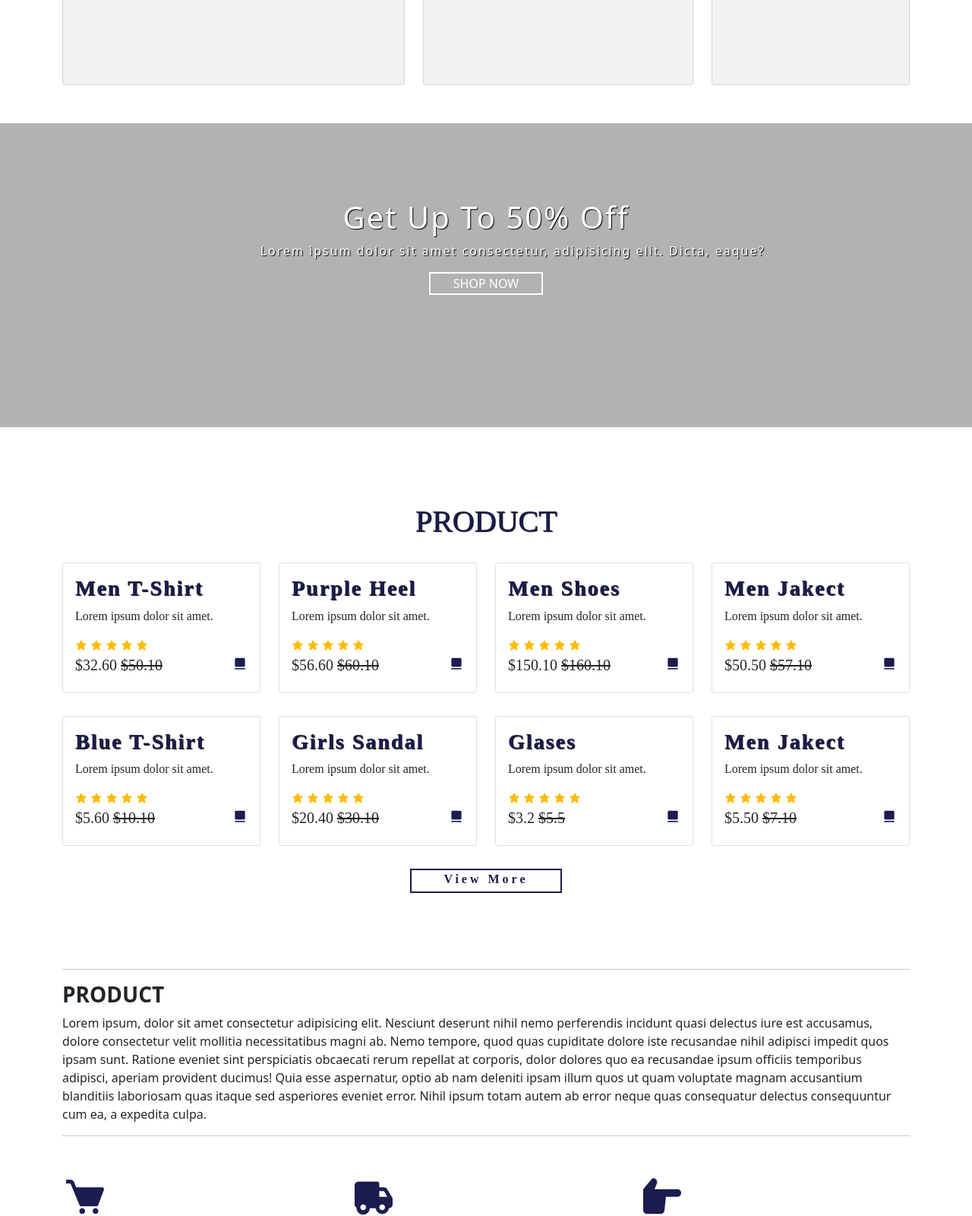
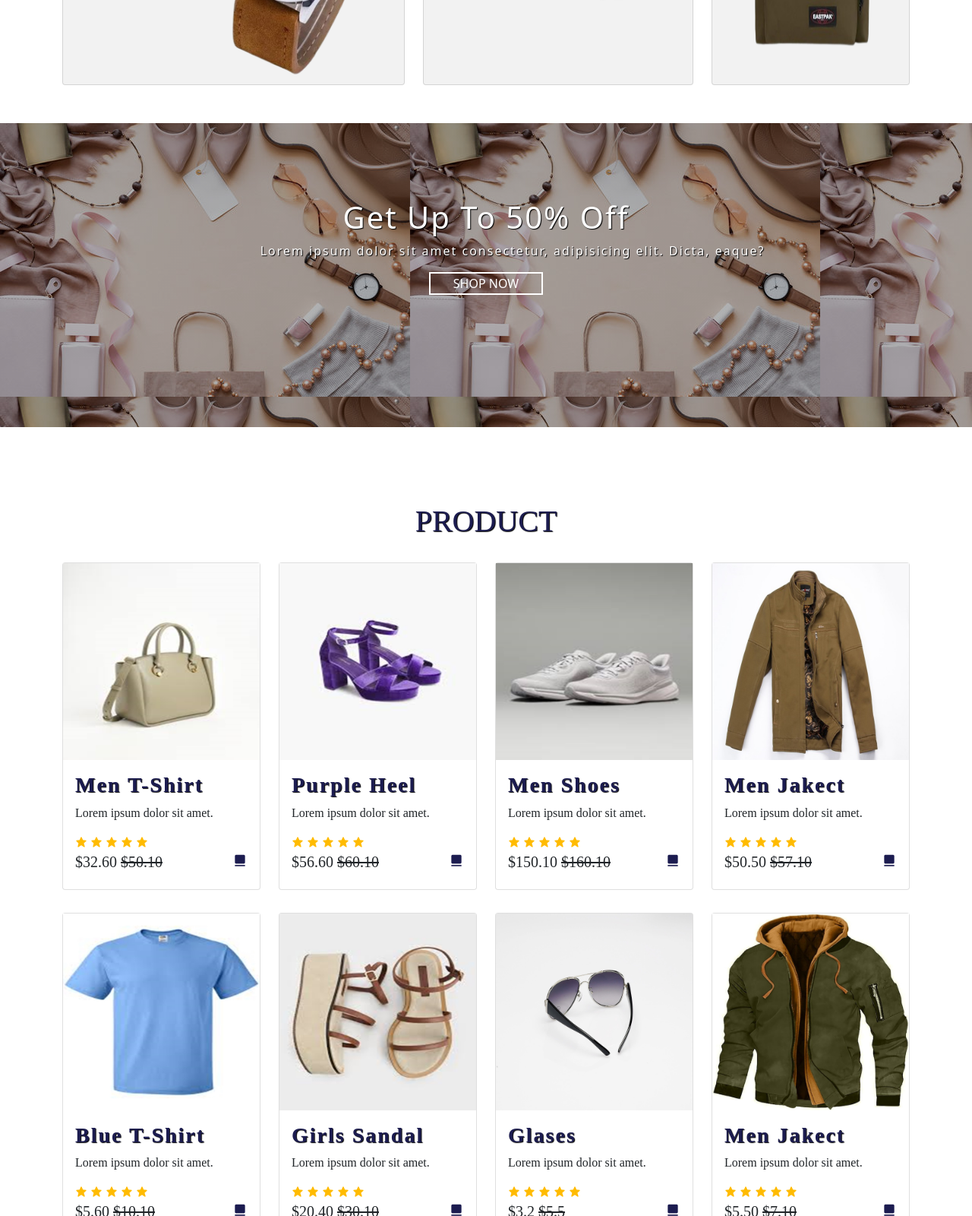
Before and after one commit to banty9672/commrce, a plain HTML site: page index.html in a window 1280 px wide. Shown: the part 1200-2800 px from the top of the page at 76% size. Drawn offline with nearby package versions, Linux system fonts and the light colour scheme; files whose address does not match are found by name.

Commit message:
Update index.html

```diff
--- a/index.html
+++ b/index.html
@@ -319,7 +319,7 @@
         height: 50vh;
         margin-top: 50px;
         background: linear-gradient(rgba(0, 0, 0, 0.3), rgba(0, 0, 0, 0.3)),
-          url(image/banner.png);
+          url(banner.png);
       }
       .banner .content {
         text-align: center;
@@ -520,7 +520,7 @@
       <nav class="navbar navbar-expand-lg" id="navbar">
         <div class="container-fluid">
           <a class="navbar-brand" href="#"
-            ><img src="image/fashion-removebg-preview.png" alt="" width="80px"
+            ><img src="fashion-removebg-preview.png" alt="" width="80px"
           /></a>
           <button
             class="navbar-toggler"
@@ -608,7 +608,7 @@
           <button id="shopnow">Shop Now</button>
         </div>
         <div class="img">
-          <img src="image/shoes-removebg-preview.png" alt="" />
+          <img src="shoes-removebg-preview.png" alt="" />
         </div>
       </section>
     </div>
@@ -619,7 +619,7 @@
       <div class="row">
         <div class="col-md-5 py-3 py-md-0">
           <div class="card" style="background-color: #a9a9a926">
-            <img src="image/watch-removebg-preview.png" alt="" />
+            <img src="watch-removebg-preview.png" alt="" />
             <div class="card-img-overlay">
               <h5 class="card-titel">Smart Watch</h5>
               <p>
@@ -635,7 +635,7 @@
         </div>
         <div class="col-md-4 py-3 py-md-0">
           <div class="card" style="background-color: #a9a9a926">
-            <img src="image/s2-removebg-preview.png" alt="" />
+            <img src="s2-removebg-preview.png" alt="" />
             <div class="card-img-overlay">
               <h5 class="card-titel">Nike Shoes</h5>
               <p>
@@ -651,7 +651,7 @@
         </div>
         <div class="col-md-3 py-3 py-md-0">
           <div class="card" style="background-color: #a9a9a926">
-            <img src="image/bag-removebg-preview.png" alt="" />
+            <img src="bag-removebg-preview.png" alt="" />
             <div class="card-img-overlay">
               <h5 class="card-titel">Bag</h5>
               <p>Lorem ipsum dolor sit amet consectetur adipisicing.</p>
@@ -684,7 +684,7 @@
       <div class="row" style="margin-top: 30px">
         <div class="col-md-3 py-3 py-md-0">
           <div class="card">
-            <img src="image/hand.jpg" alt="" />
+            <img src="hand.jpg" alt="" />
             <div class="card-body">
               <h3>Men T-Shirt</h3>
               <p>Lorem ipsum dolor sit amet.</p>
@@ -704,7 +704,7 @@
         </div>
         <div class="col-md-3 py-3 py-md-0">
           <div class="card">
-            <img src="image/heel.png" alt="" />
+            <img src="heel.png" alt="" />
             <div class="card-body">
               <h3>Purple Heel</h3>
               <p>Lorem ipsum dolor sit amet.</p>
@@ -724,7 +724,7 @@
         </div>
         <div class="col-md-3 py-3 py-md-0">
           <div class="card">
-            <img src="image/s4.png" alt="" />
+            <img src="s4.png" alt="" />
             <div class="card-body">
               <h3>Men Shoes</h3>
               <p>Lorem ipsum dolor sit amet.</p>
@@ -744,7 +744,7 @@
         </div>
         <div class="col-md-3 py-3 py-md-0">
           <div class="card">
-            <img src="image/jakect.png" alt="" />
+            <img src="jakect.png" alt="" />
             <div class="card-body">
               <h3>Men Jakect</h3>
               <p>Lorem ipsum dolor sit amet.</p>
@@ -767,7 +767,7 @@
       <div class="row" style="margin-top: 30px">
         <div class="col-md-3 py-3 py-md-0">
           <div class="card">
-            <img src="image/blue.png" alt="" />
+            <img src="blue.png" alt="" />
             <div class="card-body">
               <h3>Blue T-Shirt</h3>
               <p>Lorem ipsum dolor sit amet.</p>
@@ -787,7 +787,7 @@
         </div>
         <div class="col-md-3 py-3 py-md-0">
           <div class="card">
-            <img src="image/sandal.png" alt="" />
+            <img src="sandal.png" alt="" />
             <div class="card-body">
               <h3>Girls Sandal</h3>
               <p>Lorem ipsum dolor sit amet.</p>
@@ -807,7 +807,7 @@
         </div>
         <div class="col-md-3 py-3 py-md-0">
           <div class="card">
-            <img src="image/glass.png" alt="" />
+            <img src="glass.png" alt="" />
             <div class="card-body">
               <h3>Glases</h3>
               <p>Lorem ipsum dolor sit amet.</p>
@@ -827,7 +827,7 @@
         </div>
         <div class="col-md-3 py-3 py-md-0">
           <div class="card">
-            <img src="image/js.png" alt="" />
+            <img src="js.png" alt="" />
             <div class="card-body">
               <h3>Men Jakect</h3>
               <p>Lorem ipsum dolor sit amet.</p>
```
